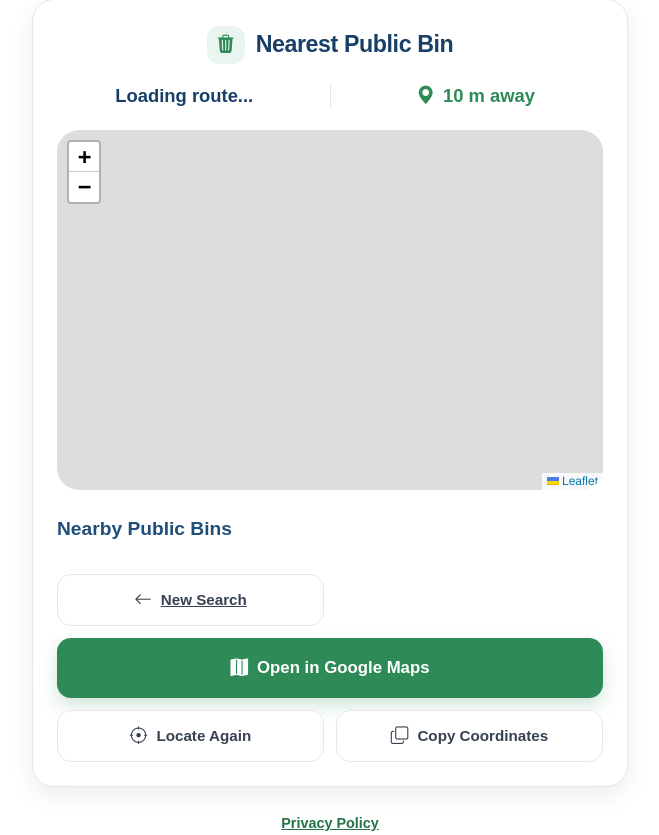
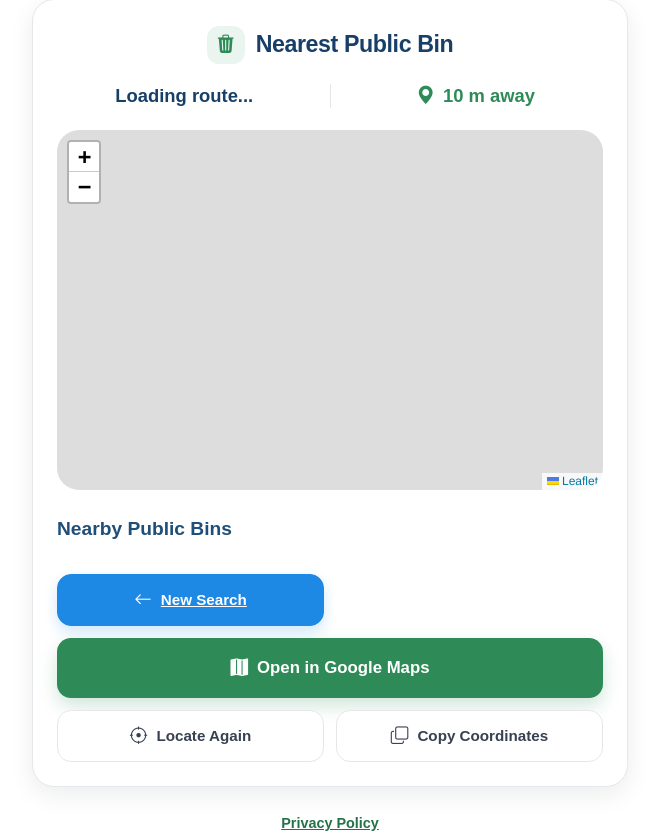
Before and after one commit to Th3ThirdMan/nearest-bin, a Flask app: template templates/index.html in a window 1280 px wide. Shown: the part 357-1192 px from the top of the page, without its empty margins (310-969 px from the left). Run offline with Flask 3, Linux system fonts and the light colour scheme; the template is opened without the code that fills it: most values are stand-ins (such as "Sample title", 1, 10 or a date in 2020).

Commit message:
Highlight new search action

```diff
--- a/static/style.css
+++ b/static/style.css
@@ -395,6 +395,19 @@ button:disabled {
   background: #f8fafc;
 }
 
+.new-search-action {
+  border-color: var(--blue);
+  background: var(--blue);
+  color: white;
+  box-shadow: 0 6px 14px rgba(30, 136, 229, 0.2);
+}
+
+.new-search-action:hover:not(:disabled) {
+  border-color: #1676c9;
+  background: #1676c9;
+  color: white;
+}
+
 .action-button i {
   font-size: 1.1rem;
 }
--- a/templates/index.html
+++ b/templates/index.html
@@ -137,7 +137,10 @@
         </div>
 
         <div class="result-actions">
-          <a href="/" class="action-button secondary-action">
+          <a
+            href="/"
+            class="action-button secondary-action new-search-action"
+          >
             <i class="bi bi-arrow-left"></i>
             <span>New Search</span>
           </a>
```
